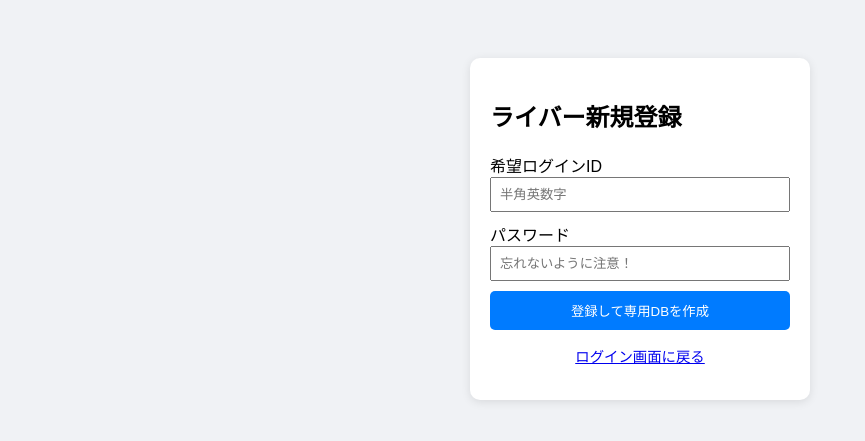
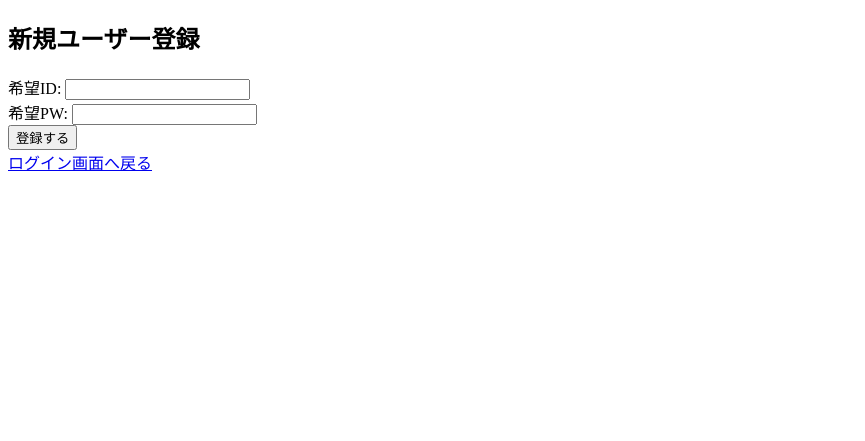
Before and after one commit to sakku9588-crypto/-, a Flask app: template templates/signup.html in a window 1280 px wide. Shown: the top 441 px of the page, without its empty margins (0-865 px from the left). Run offline with Flask 3, Linux system fonts and the light colour scheme; the template is opened without the code that fills it, so the values that code supplies are empty.

Commit message:
Update signup.html

```diff
--- a/templates/signup.html
+++ b/templates/signup.html
@@ -1,42 +1,13 @@
 <!DOCTYPE html>
-<html lang="ja">
-<head>
-    <meta charset="UTF-8">
-    <title>ポイぼっくす - 新規登録</title>
-    <style>
-        /* 🎨 バニラちゃんへ：ここから下のスタイルを自由に変えてね！ */
-        body { font-family: sans-serif; display: flex; justify-content: center; padding-top: 50px; background-color: #f0f2f5; }
-        .signup-container { background: white; padding: 20px; border-radius: 10px; box-shadow: 0 2px 10px rgba(0,0,0,0.1); width: 300px; }
-        input { width: 100%; margin-bottom: 10px; padding: 8px; box-sizing: border-box; }
-        button { width: 100%; padding: 10px; background-color: #007bff; color: white; border: none; border-radius: 5px; cursor: pointer; }
-        .error { color: red; font-size: 0.8em; }
-    </style>
-</head>
+<html>
+<head><title>Signup</title></head>
 <body>
-    <div class="signup-container">
-        <h2>ライバー新規登録</h2>
-
-        {% with messages = get_flashed_messages() %}
-          {% if messages %}
-            {% for message in messages %}
-              <p class="error">{{ message }}</p>
-            {% endfor %}
-          {% endif %}
-        {% endwith %}
-
-        <form method="POST">
-            <label>希望ログインID</label>
-            <input type="text" name="username" required placeholder="半角英数字">
-
-            <label>パスワード</label>
-            <input type="password" name="password" required placeholder="忘れないように注意！">
-
-            <button type="submit">登録して専用DBを作成</button>
-        </form>
-
-        <p style="text-align: center; font-size: 0.9em; margin-top: 15px;">
-            <a href="{{ url_for('login') }}">ログイン画面に戻る</a>
-        </p>
-    </div>
+    <h2>新規ユーザー登録</h2>
+    <form method="post">
+        希望ID: <input type="text" name="username" required><br>
+        希望PW: <input type="password" name="password" required><br>
+        <button type="submit">登録する</button>
+    </form>
+    <a href="/login">ログイン画面へ戻る</a>
 </body>
 </html>
```
